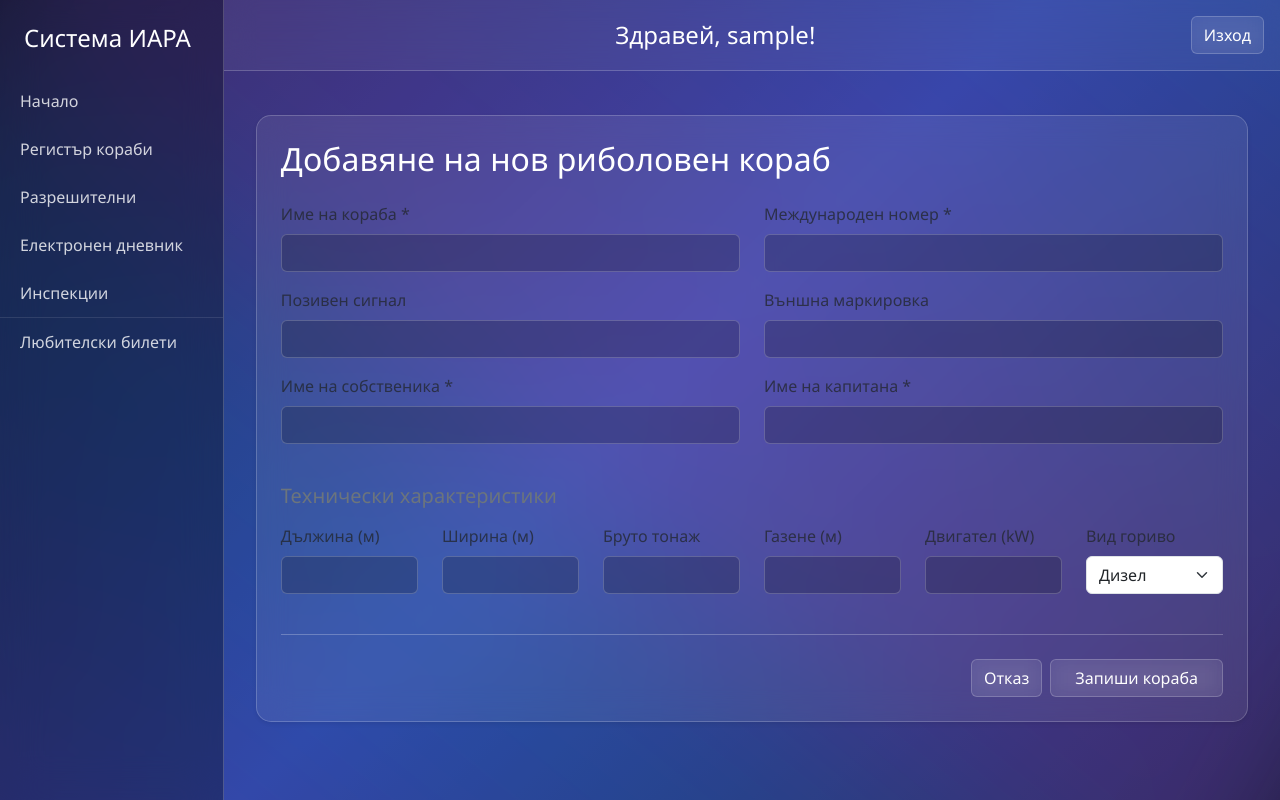
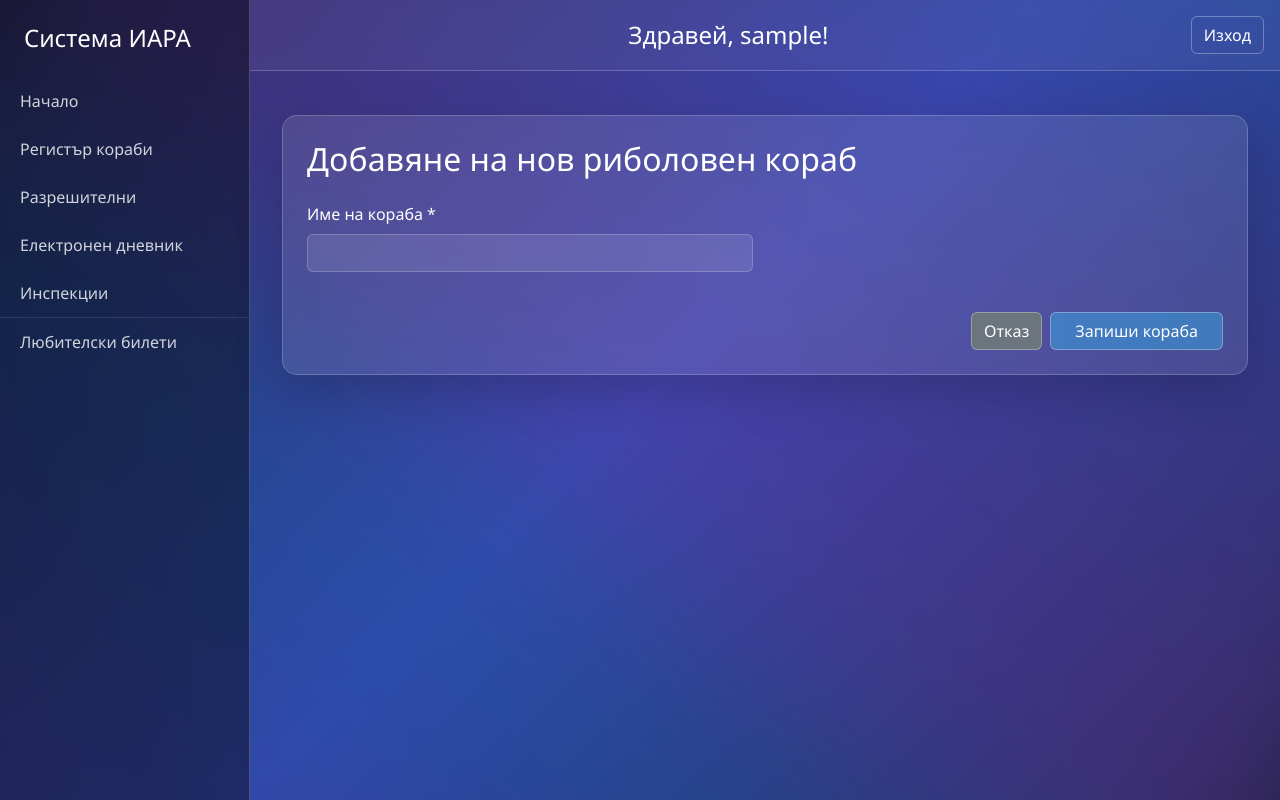
Before and after one commit to codingburgas/iara-gdbpzn-LESusova23, a Flask app: page /ship/add in a window 1280 px wide. Run offline with Flask 3, Linux system fonts and the light colour scheme; the visitor is signed in with stand-in values (Sample User, id 1).

```diff
--- a/templates/add_ship.html
+++ b/templates/add_ship.html
@@ -1,82 +1,19 @@
 {% extends 'base.html' %}
 {% block content %}
 <div class="container mt-4">
-    <div class="card shadow-sm p-4">
-        <h2 class="mb-4">Добавяне на нов риболовен кораб</h2>
+    <div class="card p-4 shadow-lg">
+        <h2 class="mb-4 text-white">Добавяне на нов риболовен кораб</h2>
         <form method="POST">
-
             <div class="row">
                 <div class="col-md-6 mb-3">
-                    <label class="form-label text-muted">Име на кораба *</label>
+                    <label class="form-label text-white">Име на кораба *</label>
                     <input type="text" name="name" class="form-control" required>
                 </div>
-                <div class="col-md-6 mb-3">
-                    <label class="form-label text-muted">Международен номер *</label>
-                    <input type="text" name="int_number" class="form-control" required>
                 </div>
-            </div>
 
-            <div class="row">
-                <div class="col-md-6 mb-3">
-                    <label class="form-label text-muted">Позивен сигнал</label>
-                    <input type="text" name="call_sign" class="form-control">
-                </div>
-                <div class="col-md-6 mb-3">
-                    <label class="form-label text-muted">Външна маркировка</label>
-                    <input type="text" name="marking" class="form-control">
-                </div>
-            </div>
-
-            <div class="row">
-                <div class="col-md-6 mb-3">
-                    <label class="form-label text-muted">Име на собственика *</label>
-                    <input type="text" name="owner_name" class="form-control" required>
-                </div>
-                <div class="col-md-6 mb-3">
-                    <label class="form-label text-muted">Име на капитана *</label>
-                    <input type="text" name="captain_name" class="form-control" required>
-                </div>
-            </div>
-
-            <h5 class="mt-4 mb-3 text-secondary">Технически характеристики</h5>
-
-            <div class="row">
-                <div class="col-md-2 mb-3">
-                    <label class="form-label text-muted">Дължина (м)</label>
-                    <input type="number" step="0.01" name="length" class="form-control">
-                </div>
-                <div class="col-md-2 mb-3">
-                    <label class="form-label text-muted">Ширина (м)</label>
-                    <input type="number" step="0.01" name="width" class="form-control">
-                </div>
-                <div class="col-md-2 mb-3">
-                    <label class="form-label text-muted">Бруто тонаж</label>
-                    <input type="number" step="0.01" name="tonnage" class="form-control">
-                </div>
-                <div class="col-md-2 mb-3">
-                    <label class="form-label text-muted">Газене (м)</label>
-                    <input type="number" step="0.01" name="draft" class="form-control">
-                </div>
-                <div class="col-md-2 mb-3">
-                    <label class="form-label text-muted">Двигател (kW)</label>
-                    <input type="number" step="0.01" name="engine_power" class="form-control">
-                </div>
-                <div class="col-md-2 mb-3">
-                    <label class="form-label text-muted">Вид гориво</label>
-                    <select name="fuel_type" class="form-select">
-                        <option value="Дизел">Дизел</option>
-                        <option value="Бензин">Бензин</option>
-                        <option value="Електрически">Електрически</option>
-                        <option value="Друго">Друго</option>
-                    </select>
-                </div>
-            </div>
-
-            <hr class="my-4">
-
-            <div class="d-flex justify-content-end">
+            <div class="d-flex justify-content-end mt-4">
                 <a href="/" class="btn btn-secondary me-2">Отказ</a>
-                <button type="submit" class="btn btn-success px-4">Запиши кораба</button>
+                <button type="submit" class="btn btn-primary px-4">Запиши кораба</button>
             </div>
         </form>
     </div>
--- a/templates/base.html
+++ b/templates/base.html
@@ -9,8 +9,7 @@
         :root {
             --sea-dark: #0f172a;
             --sea-mid: #1e3a8a;
-            --sea-light: #38bdf8;
-            --glass-bg: rgba(255, 255, 255, 0.08);
+            --glass-bg: rgba(255, 255, 255, 0.1);
             --glass-border: 1px solid rgba(255, 255, 255, 0.2);
             --aurora-gradient: repeating-linear-gradient(100deg, #3b82f6 10%, #6366f1 15%, #8b5cf6 20%, #a855f7 25%, #3b82f6 30%);
         }
@@ -56,39 +55,35 @@
 
         /* Эффекты стекла */
         .sidebar {
-            min-height: 100vh;
-            width: 250px;
-            background: rgba(0, 0, 0, 0.3) !important;
+            min-height: 100vh; width: 250px;
+            background: rgba(0, 0, 0, 0.4) !important;
             backdrop-filter: blur(20px);
             border-right: var(--glass-border);
         }
-
-        .sidebar .nav-link { color: rgba(255,255,255,0.8); transition: 0.3s; padding: 12px 20px; }
+        .sidebar .nav-link { color: rgba(255,255,255,0.8); padding: 12px 20px; transition: 0.3s; }
         .sidebar .nav-link:hover { color: #fff; background: rgba(255,255,255,0.1); }
 
         .card { background: var(--glass-bg) !important; backdrop-filter: blur(15px) !important; border: var(--glass-border) !important; color: white !important; border-radius: 15px; }
-
         header { background: rgba(255, 255, 255, 0.05) !important; backdrop-filter: blur(15px); border-bottom: var(--glass-border) !important; }
 
-        .table { background: rgba(0, 0, 0, 0.2) !important; backdrop-filter: blur(5px); color: white !important; }
+        /* Таблицы */
+        .table { background: rgba(0, 0, 0, 0.3) !important; backdrop-filter: blur(5px); color: white !important; border: var(--glass-border); }
         .table thead { background: rgba(56, 189, 248, 0.2) !important; }
 
-        .btn { background: var(--glass-bg) !important; backdrop-filter: blur(10px); border: var(--glass-border) !important; color: white !important; }
-        .btn:hover { background: rgba(56, 189, 248, 0.3) !important; }
+        /* Кнопки - контрастные */
+        .btn { border: 1px solid rgba(255,255,255,0.3) !important; color: white !important; transition: 0.3s; }
+        .btn-primary { background: rgba(56, 189, 248, 0.4) !important; }
+        .btn-danger { background: rgba(220, 53, 69, 0.6) !important; }
+        .btn-warning { background: rgba(255, 193, 7, 0.5) !important; }
+        .btn:hover { filter: brightness(1.3); }
 
-        .form-control { background: rgba(0, 0, 0, 0.2) !important; border: var(--glass-border) !important; color: white !important; }
-        .form-control:focus { background: rgba(0, 0, 0, 0.4) !important; color: white !important; }
-
+        .form-control { background: rgba(255,255,255,0.1) !important; border: var(--glass-border) !important; color: white !important; }
         .main-content { padding: 20px; flex-grow: 1; }
     </style>
 </head>
 <body>
 
     <div class="aurora-bg"></div>
-
-    {% if not current_user.is_authenticated %}
-        <nav class="navbar navbar-expand-lg navbar-dark bg-transparent" style="min-height: 56px;"></nav>
-    {% endif %}
 
     <div class="d-flex">
         {% if current_user.is_authenticated %}
```
Also changed, not shown: templates/catch_logs.html (+9 -14 lines), templates/index.html (+9 -20 lines), templates/inspections.html (+8 -13 lines), templates/permits.html (+11 -18 lines), templates/tickets.html (+11 -21 lines).
